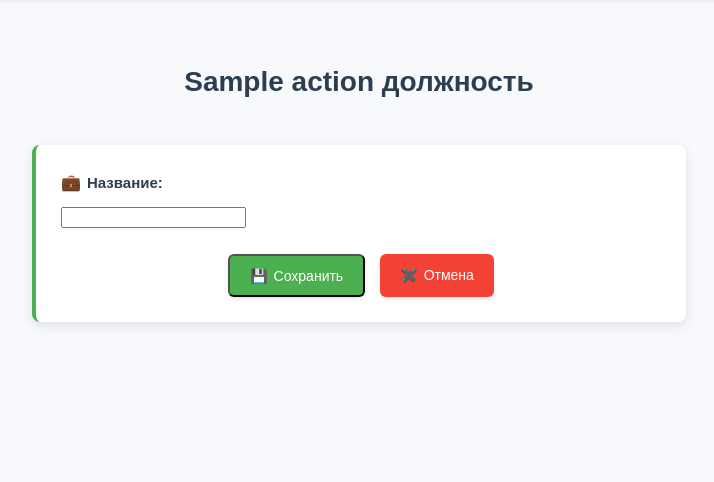
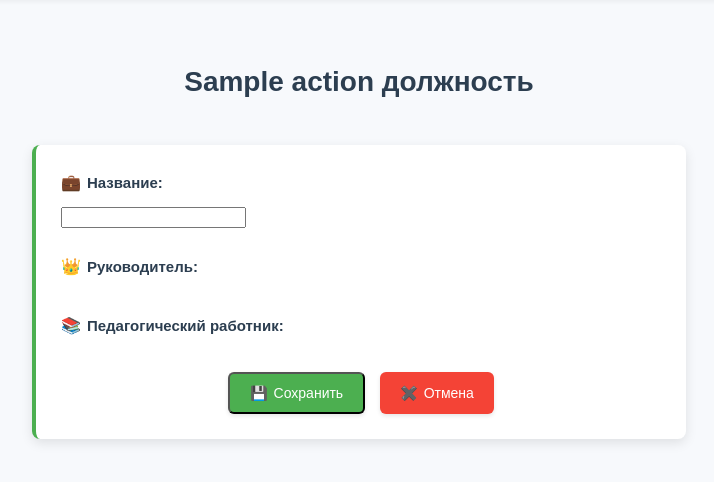
Before and after one commit to evlx87/training_tracker, a Django app: template positions/templates/positions/position_form.html in a window 1280 px wide. Shown: the part 69-551 px from the top of the page, without its empty margins (281-995 px from the left). Run offline with Django 5.2, Linux system fonts and the light colour scheme; the template is opened without the code that fills it: most values are stand-ins (such as "Sample title", 1, 10 or a date in 2020); form fields are guessed from the names that the template uses.

Commit message:
добавлен возможность указать относится должность к педагогическим работникам и руководителям

```diff
--- a/positions/forms.py
+++ b/positions/forms.py
@@ -1,10 +1,13 @@
 from django import forms
 from .models import Position
+
 
 class PositionForm(forms.ModelForm):
     class Meta:
         model = Position
-        fields = ['name']
+        fields = ['name', 'is_manager', 'is_teacher']
         widgets = {
             'name': forms.TextInput(attrs={'class': 'form-input'}),
+            'is_manager': forms.CheckboxInput(attrs={'class': 'form-checkbox'}),
+            'is_teacher': forms.CheckboxInput(attrs={'class': 'form-checkbox'}),
         }
--- a/positions/templates/positions/position_form.html
+++ b/positions/templates/positions/position_form.html
@@ -1,9 +1,7 @@
 {% extends 'base.html' %}
-
 {% block title %}
 {{ action }} должность
 {% endblock %}
-
 {% block content %}
 <h1>{{ action }} должность</h1>
 <div class="form-container">
@@ -21,6 +19,20 @@
             <span class="field-errors">{{ form.name.errors }}</span>
             {% endif %}
         </div>
+        <div class="form-group form-checkbox{% if form.is_manager.errors %} has-error{% endif %}">
+            <label for="{{ form.is_manager.id_for_label }}"><span class="icon">👑</span> Руководитель:</label>
+            {{ form.is_manager }}
+            {% if form.is_manager.errors %}
+            <span class="field-errors">{{ form.is_manager.errors }}</span>
+            {% endif %}
+        </div>
+        <div class="form-group form-checkbox{% if form.is_teacher.errors %} has-error{% endif %}">
+            <label for="{{ form.is_teacher.id_for_label }}"><span class="icon">📚</span> Педагогический работник:</label>
+            {{ form.is_teacher }}
+            {% if form.is_teacher.errors %}
+            <span class="field-errors">{{ form.is_teacher.errors }}</span>
+            {% endif %}
+        </div>
         <div class="button-group">
             <button type="submit" class="button button--primary"><span class="icon">💾</span> Сохранить</button>
             <a href="{% url 'positions:position_list' %}" class="button button--danger"><span class="icon">✖️</span> Отмена</a>
```
Also changed, not shown: positions/models.py (+9 -6 lines).
